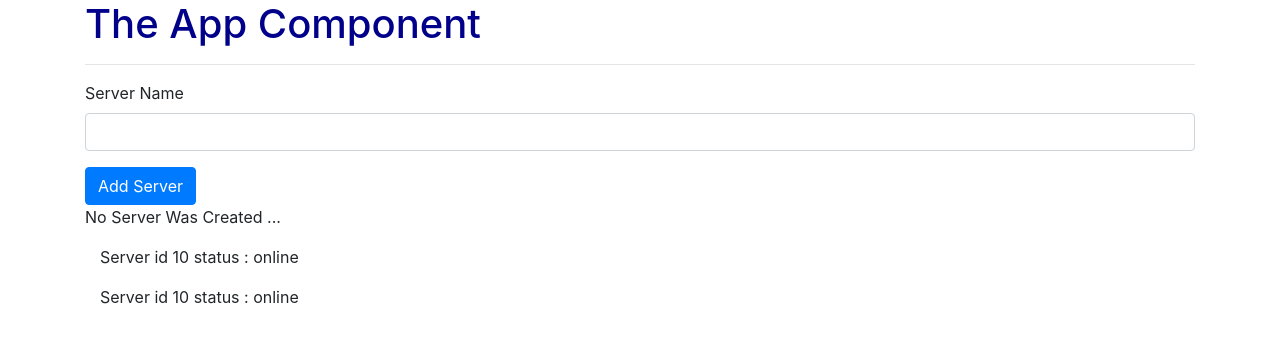
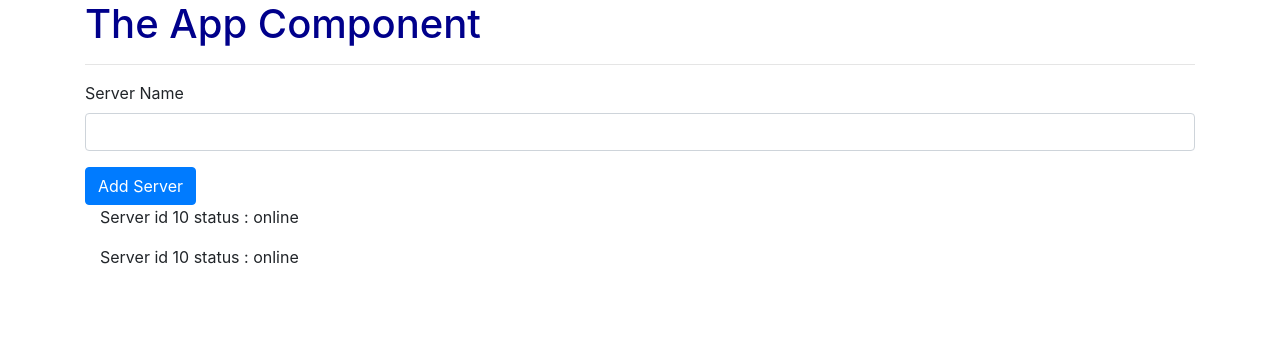
Before and after one commit to Nick-tsoukas/angular-learning, an Angular app: page / in a window 1280 px wide. Shown: the top 342 px of the page. Built offline with nearby package versions, Linux system fonts and the light colour scheme.

Commit message:
Removing else statement ...

```diff
--- a/src/app/servers/servers.component.html
+++ b/src/app/servers/servers.component.html
@@ -18,10 +18,6 @@
 
 <!-- <p>{{ serverCreationStatus }}</p> -->
 <p *ngIf="serverCreated; else noServer"> A New Server Has Been Created ... Name : {{ serverName }}</p>
-<!-- Adding Local reference ... else condition for the above if statement -->
-<ng-template #noServer>
-  <p>No Server Was Created ...</p>
-</ng-template>
 
 <app-server></app-server>
 <app-server></app-server>
```
